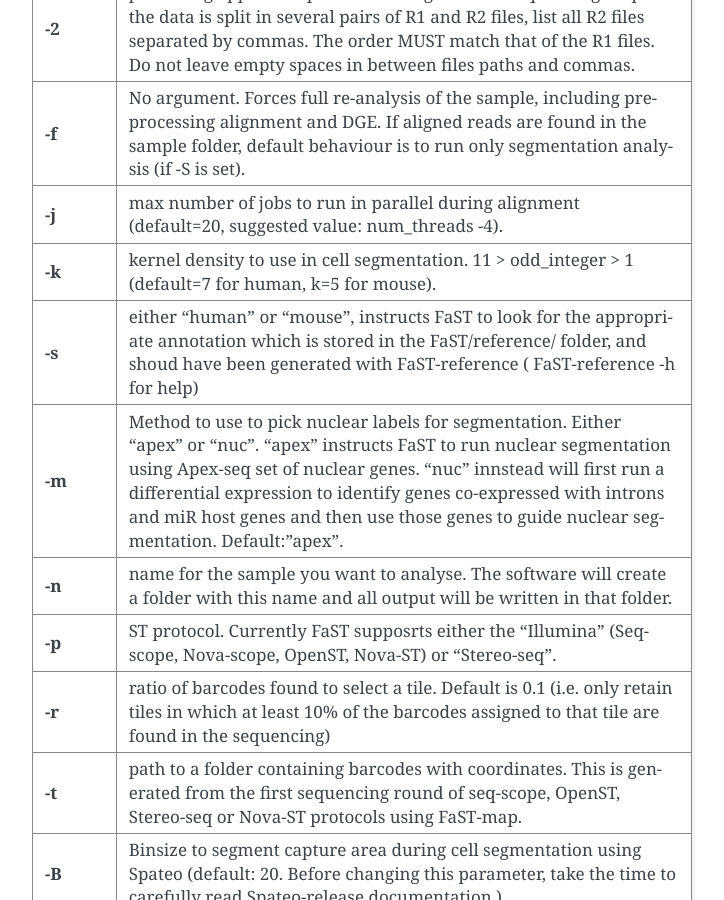
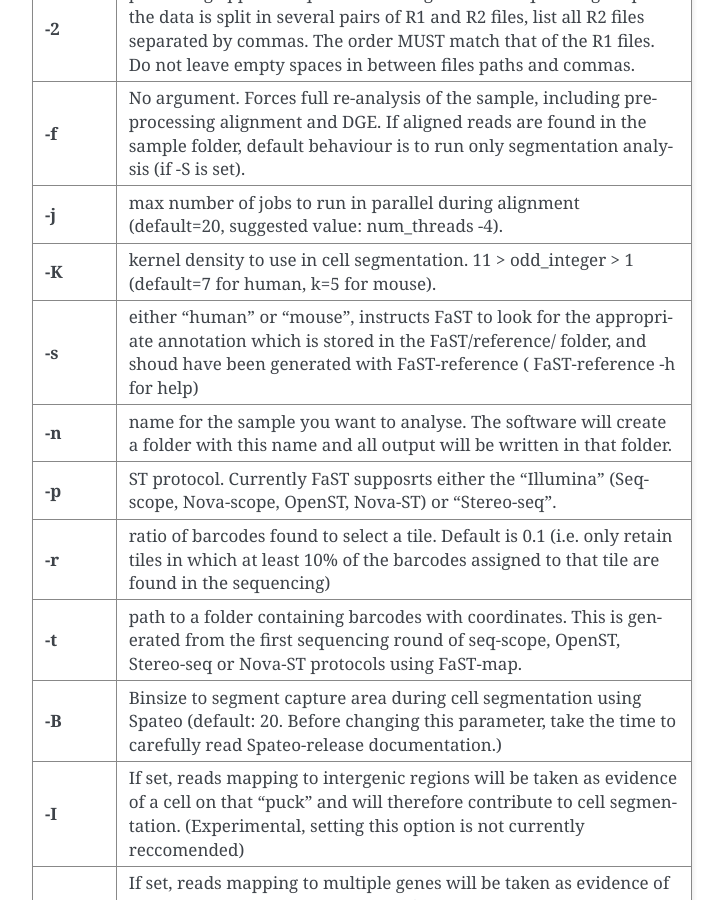
Before and after one commit to flcvlr/FaST, a Sphinx documentation site: the page built from docs/FaST.rst, in a window 1280 px wide and 900 px high, scrolled down 517 px. Shown: the whole window, without its empty margins (388-1112 px from the left). Built offline with Sphinx 7.4.7, drawn with Linux system fonts in a browser that asks for light colours; pages that are not in the unit, such as notebooks, are missing from menus.

Commit message:
fixed error in documentation

```diff
--- a/docs/FaST.rst
+++ b/docs/FaST.rst
@@ -13,7 +13,7 @@
 
 .. code-block:: bash
 
-   $ FaST -1 <R1_fq.gz> -2 <R2.fq.gz> -s <species> -n <name of sample> -t <folder/with/tiles/map>  -c <file/with/tiles/offsets>  [-j n -T <float> -k <integer> -m <string> -f -S -R <float>]
+   $ FaST -1 <R1_fq.gz> -2 <R2.fq.gz> -s <species> -n <name of sample> -t <folder/with/tiles/map>   [-j <integer> -T <float> -K <integer> -f -S -R -P -I -M <float>]
 
 
 
@@ -30,13 +30,9 @@
 **-f**        No argument. Forces full re-analysis of the sample, including preprocessing alignment and DGE. If aligned
 	      reads are found in the sample folder, default behaviour is to run only segmentation analysis (if -S is set).
 **-j**	      max number of jobs to run in parallel during alignment (default=20, suggested value: num_threads -4).
-**-k**        kernel density to use in cell segmentation. 11 > odd_integer > 1 (default=7 for human, k=5 for mouse).
+**-K**        kernel density to use in cell segmentation. 11 > odd_integer > 1 (default=7 for human, k=5 for mouse).
 **-s**	      either "human" or "mouse", instructs FaST to look for the appropriate annotation which is stored
               in the FaST/reference/ folder, and shoud have been generated with FaST-reference ( FaST-reference -h for help)
-**-m**        Method to use to pick nuclear labels for segmentation. Either "apex" or "nuc". "apex" instructs
-              FaST to run nuclear segmentation using Apex-seq set of nuclear genes. "nuc" innstead will first run
-              a differential expression to identify genes co-expressed with introns and miR host genes and then use
-              those genes to guide nuclear segmentation. Default:"apex".
 **-n**	      name for the sample you want to analyse. The software will create a folder with this name and all output
 	      will be written in that folder.
 **-p**	      ST protocol. Currently FaST supposrts either the "Illumina" (Seq-scope, Nova-scope, OpenST, Nova-ST) or "Stereo-seq".
--- a/docs/step-by-step.rst
+++ b/docs/step-by-step.rst
@@ -77,7 +77,7 @@
 
 .. code-block:: bash
 
-   $ FaST/scripts/FaST -1 SRR27331459_1.fastq.gz,SRR27331460_1.fastq.gz -2 SRR27331460_1.fastq.gz,SRR27331460_2.fastq.gz fc_1.fastq.gz.1 -n mouse_head -s mouse -t tile_map -P -S
+   $ FaST/scripts/FaST -1 SRR27331459_1.fastq.gz,SRR27331460_1.fastq.gz -2 SRR27331459_1.fastq.gz,SRR27331460_2.fastq.gz -n mouse_head -s mouse -t tile_map -P -S
 
 
 This command will run the FaST pipeline, including:
```
